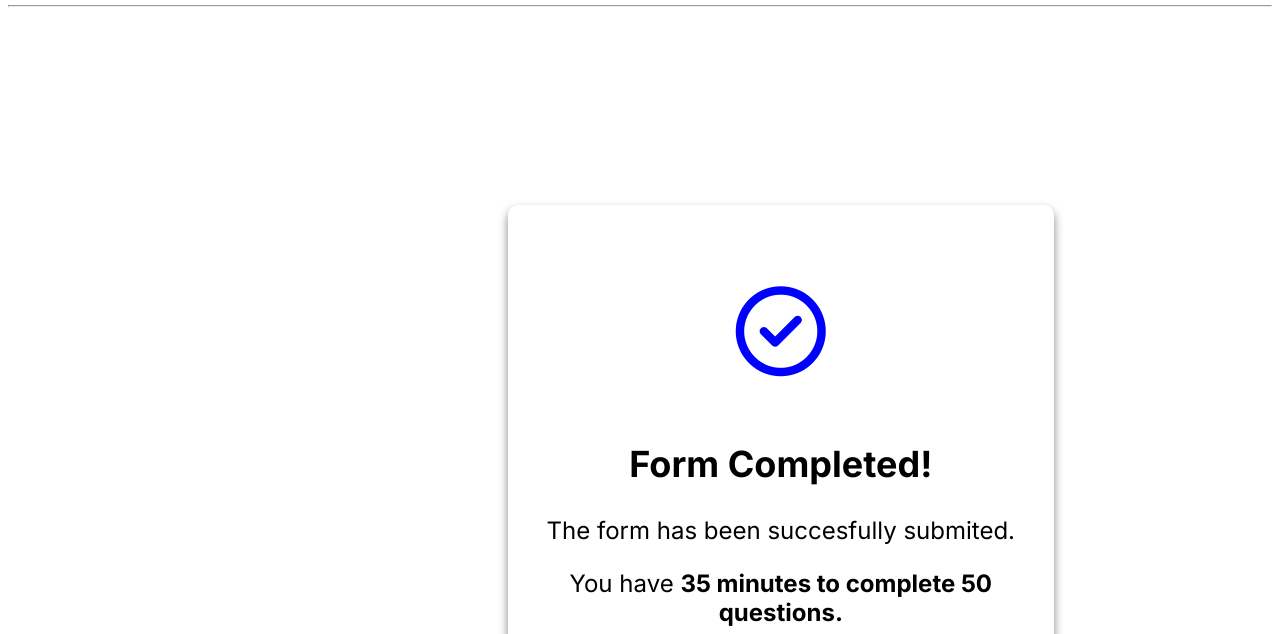
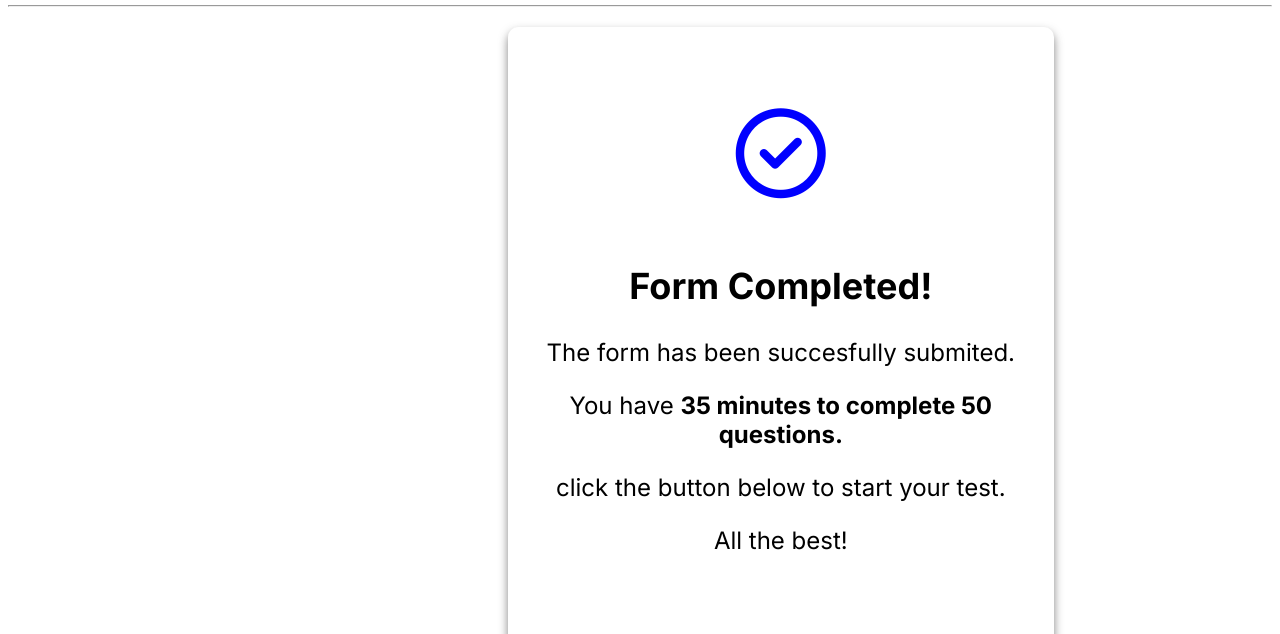
Before and after one commit to Tiana1346/Tiana, a plain HTML site: page index.html in a window 1280 px wide. Shown: the part 127-761 px from the top of the page. Drawn offline with Linux system fonts and the light colour scheme.

Commit message:
img refactoring

```diff
--- a/index.html
+++ b/index.html
@@ -13,14 +13,15 @@
 <body>
     <div class="navbar">
         <div >
-            <img src="/logox.png" alt="#">
+            <img src="logox.png" alt="#">
         </div>
         <div>
             <p>Applicant</p>
         </div>
     </div>
-    <hr><br><br><br><br><br><br><br><br><br><br>
-    <div class="container">
+    <hr>
+    <!-- <br><br><br><br><br><br><br><br><br><br> -->
+    <div class="container" style="margin-top: 20px;">
         <div class="box">
             <i class="fa-regular fa-circle-check fa-2xl" style="color: #0000ff; font-size: 90px;"></i><br><br><br>
             <h2>Form Completed!</h2>
```
